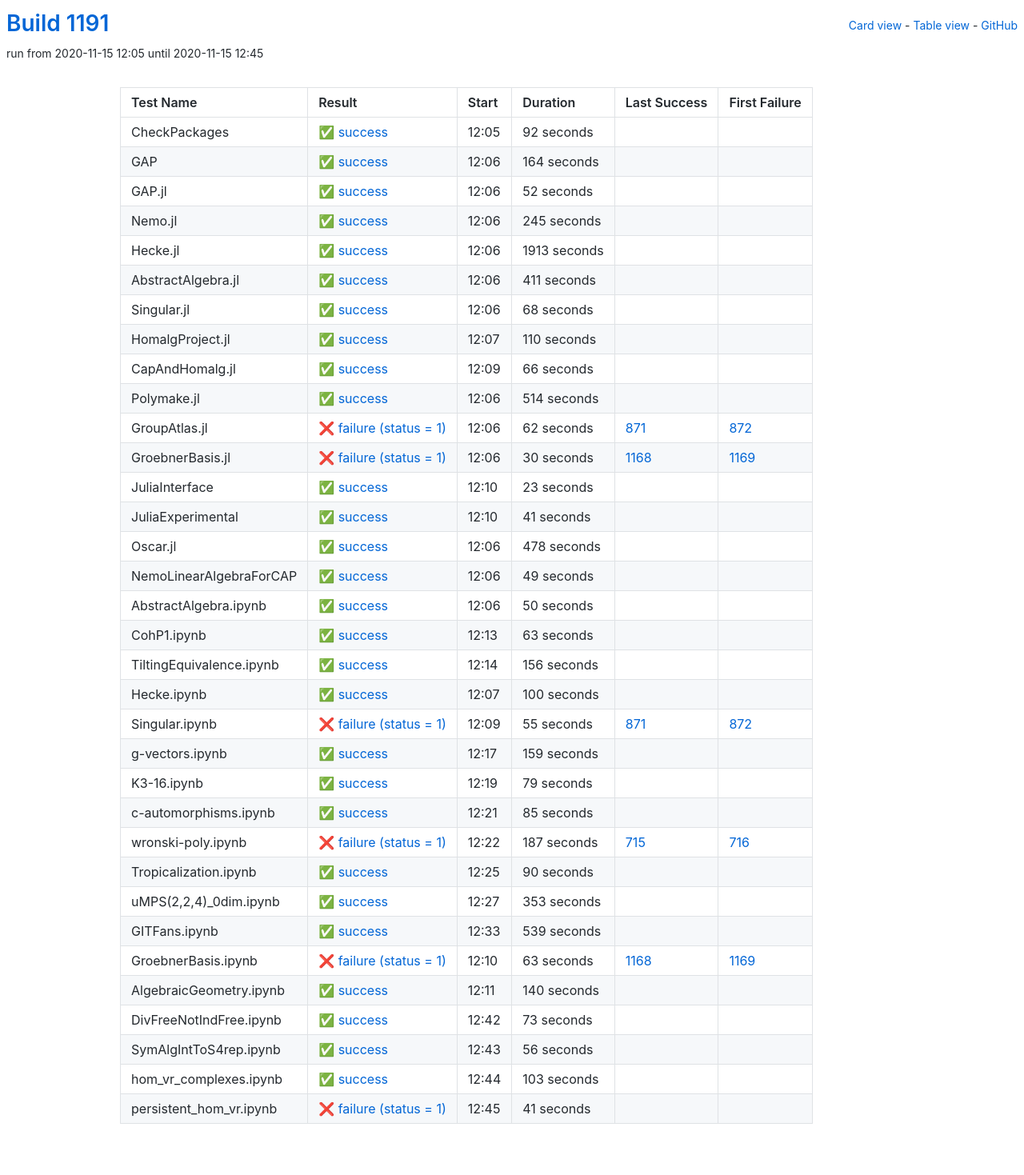
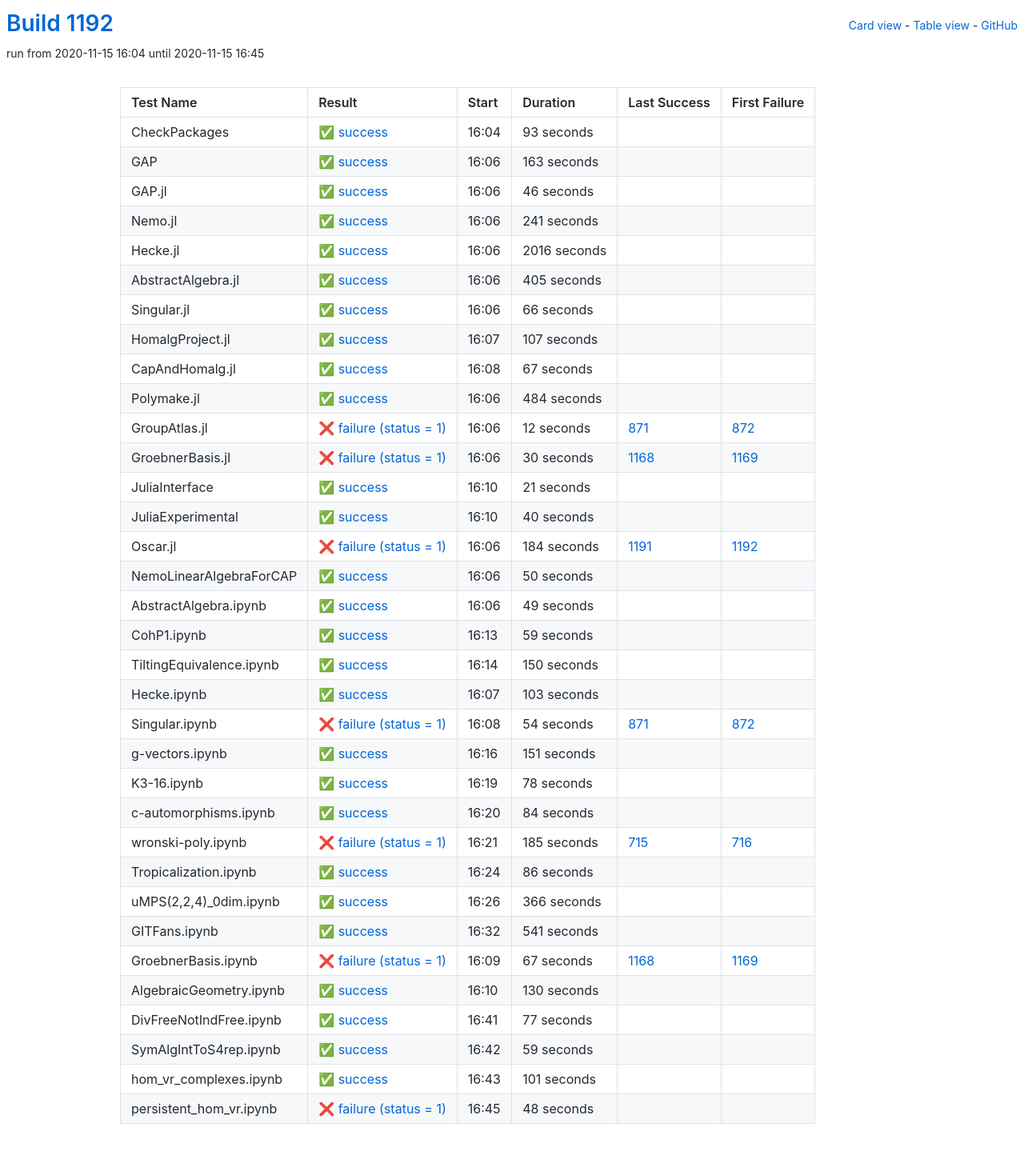
Before and after one commit to oscar-system/oscar-ci-status-stable, a Jekyll site: the page built from table.html, in a window 1280 px wide. Shown: the whole page at 80% size. Built offline with Jekyll 4.4.1, drawn with Linux system fonts in a browser that asks for light colours.

Commit message:
Build #1192

```diff
--- a/_data/ci.yml
+++ b/_data/ci.yml
@@ -1,6 +1,6 @@
 ---
-build: 1191
-build_url: https://oscarci.mathematik.uni-kl.de/job/oscar-stable/1191/
+build: 1192
+build_url: https://oscarci.mathematik.uni-kl.de/job/oscar-stable/1192/
 job: oscar-stable
 organization: oscar-system
 repo: oscar-ci-status-stable
@@ -8,104 +8,80 @@ repourl: https://github.com/oscar-system/oscar-ci-status-stable
 tests:
 - name: CheckPackages
   id: checkpackages
-  log: https://oscarci.mathematik.uni-kl.de/job/oscar-stable/1191/artifact/logs/build-1191/CheckPackages.log
-  start: 2020-11-15 12:05
+  log: https://oscarci.mathematik.uni-kl.de/job/oscar-stable/1192/artifact/logs/build-1192/CheckPackages.log
+  start: 2020-11-15 16:04
   success: true
   exitcode: 0
   status: success
-  duration: 92
+  duration: 93
   last_success: false
   last_success_url:
   first_failure: false
   first_failure_url:
 - name: GAP
   id: gap
-  log: https://oscarci.mathematik.uni-kl.de/job/oscar-stable/1191/artifact/logs/build-1191/GAP.log
-  start: 2020-11-15 12:06
+  log: https://oscarci.mathematik.uni-kl.de/job/oscar-stable/1192/artifact/logs/build-1192/GAP.log
+  start: 2020-11-15 16:06
   success: true
   exitcode: 0
   status: success
-  duration: 164
+  duration: 163
   last_success: false
   last_success_url:
   first_failure: false
   first_failure_url:
 - name: GAP.jl
   id: gap-jl
-  log: https://oscarci.mathematik.uni-kl.de/job/oscar-stable/1191/artifact/logs/build-1191/GAP.jl.log
-  start: 2020-11-15 12:06
+  log: https://oscarci.mathematik.uni-kl.de/job/oscar-stable/1192/artifact/logs/build-1192/GAP.jl.log
+  start: 2020-11-15 16:06
   success: true
   exitcode: 0
   status: success
-  duration: 52
+  duration: 46
   last_success: false
   last_success_url:
   first_failure: false
   first_failure_url:
 - name: Nemo.jl
   id: nemo-jl
-  log: https://oscarci.mathematik.uni-kl.de/job/oscar-stable/1191/artifact/logs/build-1191/Nemo.jl.log
-  start: 2020-11-15 12:06
+  log: https://oscarci.mathematik.uni-kl.de/job/oscar-stable/1192/artifact/logs/build-1192/Nemo.jl.log
+  start: 2020-11-15 16:06
   success: true
   exitcode: 0
   status: success
-  duration: 245
+  duration: 241
   last_success: false
   last_success_url:
   first_failure: false
   first_failure_url:
 - name: Hecke.jl
   id: hecke-jl
-  log: https://oscarci.mathematik.uni-kl.de/job/oscar-stable/1191/artifact/logs/build-1191/Hecke.jl.log
-  start: 2020-11-15 12:06
+  log: https://oscarci.mathematik.uni-kl.de/job/oscar-stable/1192/artifact/logs/build-1192/Hecke.jl.log
+  start: 2020-11-15 16:06
   success: true
   exitcode: 0
   status: success
-  duration: 1913
+  duration: 2016
   last_success: false
   last_success_url:
   first_failure: false
   first_failure_url:
 - name: AbstractAlgebra.jl
   id: abstractalgebra-jl
-  log: https://oscarci.mathematik.uni-kl.de/job/oscar-stable/1191/artifact/logs/build-1191/AbstractAlgebra.jl.log
-  start: 2020-11-15 12:06
+  log: https://oscarci.mathematik.uni-kl.de/job/oscar-stable/1192/artifact/logs/build-1192/AbstractAlgebra.jl.log
+  start: 2020-11-15 16:06
   success: true
   exitcode: 0
   status: success
-  duration: 411
+  duration: 405
   last_success: false
   last_success_url:
   first_failure: false
   first_failure_url:
 - name: Singular.jl
   id: singular-jl
-  log: https://oscarci.mathematik.uni-kl.de/job/oscar-stable/1191/artifact/logs/build-1191/Singular.jl.log
-  start: 2020-11-15 12:06
-  success: true
-  exitcode: 0
-  status: success
-  duration: 68
-  last_success: false
-  last_success_url:
-  first_failure: false
-  first_failure_url:
-- name: HomalgProject.jl
-  id: homalgproject-jl
-  log: https://oscarci.mathematik.uni-kl.de/job/oscar-stable/1191/artifact/logs/build-1191/HomalgProject.jl.log
-  start: 2020-11-15 12:07
-  success: true
-  exitcode: 0
-  status: success
-  duration: 110
-  last_success: false
-  last_success_url:
-  first_failure: false
-  first_failure_url:
-- name: CapAndHomalg.jl
-  id: capandhomalg-jl
-  log: https://oscarci.mathematik.uni-kl.de/job/oscar-stable/1191/artifact/logs/build-1191/CapAndHomalg.jl.log
-  start: 2020-11-15 12:09
+  log: https://oscarci.mathematik.uni-kl.de/job/oscar-stable/1192/artifact/logs/build-1192/Singular.jl.log
+  start: 2020-11-15 16:06
   success: true
   exitcode: 0
   status: success
@@ -114,34 +90,58 @@ tests:
   last_success_url:
   first_failure: false
   first_failure_url:
-- name: Polymake.jl
-  id: polymake-jl
-  log: https://oscarci.mathematik.uni-kl.de/job/oscar-stable/1191/artifact/logs/build-1191/Polymake.jl.log
-  start: 2020-11-15 12:06
+- name: HomalgProject.jl
+  id: homalgproject-jl
+  log: https://oscarci.mathematik.uni-kl.de/job/oscar-stable/1192/artifact/logs/build-1192/HomalgProject.jl.log
+  start: 2020-11-15 16:07
   success: true
   exitcode: 0
   status: success
-  duration: 514
+  duration: 107
+  last_success: false
+  last_success_url:
+  first_failure: false
+  first_failure_url:
+- name: CapAndHomalg.jl
+  id: capandhomalg-jl
+  log: https://oscarci.mathematik.uni-kl.de/job/oscar-stable/1192/artifact/logs/build-1192/CapAndHomalg.jl.log
+  start: 2020-11-15 16:08
+  success: true
+  exitcode: 0
+  status: success
+  duration: 67
+  last_success: false
+  last_success_url:
+  first_failure: false
+  first_failure_url:
+- name: Polymake.jl
+  id: polymake-jl
+  log: https://oscarci.mathematik.uni-kl.de/job/oscar-stable/1192/artifact/logs/build-1192/Polymake.jl.log
+  start: 2020-11-15 16:06
+  success: true
+  exitcode: 0
+  status: success
+  duration: 484
   last_success: false
   last_success_url:
   first_failure: false
   first_failure_url:
 - name: GroupAtlas.jl
   id: groupatlas-jl
-  log: https://oscarci.mathematik.uni-kl.de/job/oscar-stable/1191/artifact/logs/build-1191/GroupAtlas.jl.log
-  start: 2020-11-15 12:06
+  log: https://oscarci.mathematik.uni-kl.de/job/oscar-stable/1192/artifact/logs/build-1192/GroupAtlas.jl.log
+  start: 2020-11-15 16:06
   success: false
   exitcode: 1
   status: failure
-  duration: 62
+  duration: 12
   last_success: 871
   last_success_url: https://oscarci.mathematik.uni-kl.de/job/oscar-stable/871/
   first_failure: 872
   first_failure_url: https://oscarci.mathematik.uni-kl.de/job/oscar-stable/872/
 - name: GroebnerBasis.jl
   id: groebnerbasis-jl
-  log: https://oscarci.mathematik.uni-kl.de/job/oscar-stable/1191/artifact/logs/build-1191/GroebnerBasis.jl.log
-  start: 2020-11-15 12:06
+  log: https://oscarci.mathematik.uni-kl.de/job/oscar-stable/1192/artifact/logs/build-1192/GroebnerBasis.jl.log
+  start: 2020-11-15 16:06
   success: false
   exitcode: 1
   status: failure
@@ -152,44 +152,56 @@ tests:
   first_failure_url: https://oscarci.mathematik.uni-kl.de/job/oscar-stable/1169/
 - name: JuliaInterface
   id: juliainterface
-  log: https://oscarci.mathematik.uni-kl.de/job/oscar-stable/1191/artifact/logs/build-1191/JuliaInterface.log
-  start: 2020-11-15 12:10
+  log: https://oscarci.mathematik.uni-kl.de/job/oscar-stable/1192/artifact/logs/build-1192/JuliaInterface.log
+  start: 2020-11-15 16:10
   success: true
   exitcode: 0
   status: success
-  duration: 23
+  duration: 21
   last_success: false
   last_success_url:
   first_failure: false
   first_failure_url:
 - name: JuliaExperimental
   id: juliaexperimental
-  log: https://oscarci.mathematik.uni-kl.de/job/oscar-stable/1191/artifact/logs/build-1191/JuliaExperimental.log
-  start: 2020-11-15 12:10
+  log: https://oscarci.mathematik.uni-kl.de/job/oscar-stable/1192/artifact/logs/build-1192/JuliaExperimental.log
+  start: 2020-11-15 16:10
   success: true
   exitcode: 0
   status: success
-  duration: 41
+  duration: 40
   last_success: false
   last_success_url:
   first_failure: false
   first_failure_url:
 - name: Oscar.jl
   id: oscar-jl
-  log: https://oscarci.mathematik.uni-kl.de/job/oscar-stable/1191/artifact/logs/build-1191/Oscar.jl.log
-  start: 2020-11-15 12:06
+  log: https://oscarci.mathematik.uni-kl.de/job/oscar-stable/1192/artifact/logs/build-1192/Oscar.jl.log
+  start: 2020-11-15 16:06
+  success: false
+  exitcode: 1
+  status: failure
+  duration: 184
+  last_success: 1191
+  last_success_url: https://oscarci.mathematik.uni-kl.de/job/oscar-stable/1191/
+  first_failure: 1192
+  first_failure_url: https://oscarci.mathematik.uni-kl.de/job/oscar-stable/1192/
+- name: NemoLinearAlgebraForCAP
+  id: nemolinearalgebraforcap
+  log: https://oscarci.mathematik.uni-kl.de/job/oscar-stable/1192/artifact/logs/build-1192/NemoLinearAlgebraForCAP.log
+  start: 2020-11-15 16:06
   success: true
   exitcode: 0
   status: success
-  duration: 478
+  duration: 50
   last_success: false
   last_success_url:
   first_failure: false
   first_failure_url:
-- name: NemoLinearAlgebraForCAP
-  id: nemolinearalgebraforcap
-  log: https://oscarci.mathematik.uni-kl.de/job/oscar-stable/1191/artifact/logs/build-1191/NemoLinearAlgebraForCAP.log
-  start: 2020-11-15 12:06
+- name: AbstractAlgebra.ipynb
+  id: abstractalgebra-ipynb
+  log: https://oscarci.mathematik.uni-kl.de/job/oscar-stable/1192/artifact/logs/build-1192/AbstractAlgebra.ipynb.log
+  start: 2020-11-15 16:06
   success: true
   exitcode: 0
   status: success
@@ -198,202 +210,34 @@ tests:
   last_success_url:
   first_failure: false
   first_failure_url:
-- name: AbstractAlgebra.ipynb
-  id: abstractalgebra-ipynb
-  log: https://oscarci.mathematik.uni-kl.de/job/oscar-stable/1191/artifact/logs/build-1191/AbstractAlgebra.ipynb.log
-  start: 2020-11-15 12:06
+- name: CohP1.ipynb
+  id: cohp1-ipynb
+  log: https://oscarci.mathematik.uni-kl.de/job/oscar-stable/1192/artifact/logs/build-1192/CohP1.ipynb.log
+  start: 2020-11-15 16:13
   success: true
   exitcode: 0
   status: success
-  duration: 50
-  last_success: false
-  last_success_url:
-  first_failure: false
-  first_failure_url:
-- name: CohP1.ipynb
-  id: cohp1-ipynb
-  log: https://oscarci.mathematik.uni-kl.de/job/oscar-stable/1191/artifact/logs/build-1191/CohP1.ipynb.log
-  start: 2020-11-15 12:13
-  success: true
-  exitcode: 0
-  status: success
-  duration: 63
+  duration: 59
   last_success: false
   last_success_url:
   first_failure: false
   first_failure_url:
 - name: TiltingEquivalence.ipynb
   id: tiltingequivalence-ipynb
-  log: https://oscarci.mathematik.uni-kl.de/job/oscar-stable/1191/artifact/logs/build-1191/TiltingEquivalence.ipynb.log
-  start: 2020-11-15 12:14
+  log: https://oscarci.mathematik.uni-kl.de/job/oscar-stable/1192/artifact/logs/build-1192/TiltingEquivalence.ipynb.log
+  start: 2020-11-15 16:14
   success: true
   exitcode: 0
   status: success
-  duration: 156
+  duration: 150
   last_success: false
   last_success_url:
   first_failure: false
   first_failure_url:
 - name: Hecke.ipynb
   id: hecke-ipynb
-  log: https://oscarci.mathematik.uni-kl.de/job/oscar-stable/1191/artifact/logs/build-1191/Hecke.ipynb.log
-  start: 2020-11-15 12:07
-  success: true
-  exitcode: 0
-  status: success
-  duration: 100
-  last_success: false
-  last_success_url:
-  first_failure: false
-  first_failure_url:
-- name: Singular.ipynb
-  id: singular-ipynb
-  log: https://oscarci.mathematik.uni-kl.de/job/oscar-stable/1191/artifact/logs/build-1191/Singular.ipynb.log
-  start: 2020-11-15 12:09
-  success: false
-  exitcode: 1
-  status: failure
-  duration: 55
-  last_success: 871
-  last_success_url: https://oscarci.mathematik.uni-kl.de/job/oscar-stable/871/
-  first_failure: 872
-  first_failure_url: https://oscarci.mathematik.uni-kl.de/job/oscar-stable/872/
-- name: g-vectors.ipynb
-  id: g-vectors-ipynb
-  log: https://oscarci.mathematik.uni-kl.de/job/oscar-stable/1191/artifact/logs/build-1191/g-vectors.ipynb.log
-  start: 2020-11-15 12:17
-  success: true
-  exitcode: 0
-  status: success
-  duration: 159
-  last_success: false
-  last_success_url:
-  first_failure: false
-  first_failure_url:
-- name: K3-16.ipynb
-  id: k3-16-ipynb
-  log: https://oscarci.mathematik.uni-kl.de/job/oscar-stable/1191/artifact/logs/build-1191/K3-16.ipynb.log
-  start: 2020-11-15 12:19
-  success: true
-  exitcode: 0
-  status: success
-  duration: 79
-  last_success: false
-  last_success_url:
-  first_failure: false
-  first_failure_url:
-- name: c-automorphisms.ipynb
-  id: c-automorphisms-ipynb
-  log: https://oscarci.mathematik.uni-kl.de/job/oscar-stable/1191/artifact/logs/build-1191/c-automorphisms.ipynb.log
-  start: 2020-11-15 12:21
-  success: true
-  exitcode: 0
-  status: success
-  duration: 85
-  last_success: false
-  last_success_url:
-  first_failure: false
-  first_failure_url:
-- name: wronski-poly.ipynb
-  id: wronski-poly-ipynb
-  log: https://oscarci.mathematik.uni-kl.de/job/oscar-stable/1191/artifact/logs/build-1191/wronski-poly.ipynb.log
-  start: 2020-11-15 12:22
-  success: false
-  exitcode: 1
-  status: failure
-  duration: 187
-  last_success: 715
-  last_success_url: https://oscarci.mathematik.uni-kl.de/job/oscar-stable/715/
-  first_failure: 716
-  first_failure_url: https://oscarci.mathematik.uni-kl.de/job/oscar-stable/716/
-- name: Tropicalization.ipynb
-  id: tropicalization-ipynb
-  log: https://oscarci.mathematik.uni-kl.de/job/oscar-stable/1191/artifact/logs/build-1191/Tropicalization.ipynb.log
-  start: 2020-11-15 12:25
-  success: true
-  exitcode: 0
-  status: success
-  duration: 90
-  last_success: false
-  last_success_url:
-  first_failure: false
-  first_failure_url:
-- name: uMPS(2,2,4)_0dim.ipynb
-  id: umps-2-2-4-0dim-ipynb
-  log: https://oscarci.mathematik.uni-kl.de/job/oscar-stable/1191/artifact/logs/build-1191/uMPS-2-2-4-_0dim.ipynb.log
-  start: 2020-11-15 12:27
-  success: true
-  exitcode: 0
-  status: success
-  duration: 353
-  last_success: false
-  last_success_url:
-  first_failure: false
-  first_failure_url:
-- name: GITFans.ipynb
-  id: gitfans-ipynb
-  log: https://oscarci.mathematik.uni-kl.de/job/oscar-stable/1191/artifact/logs/build-1191/GITFans.ipynb.log
-  start: 2020-11-15 12:33
-  success: true
-  exitcode: 0
-  status: success
-  duration: 539
-  last_success: false
-  last_success_url:
-  first_failure: false
-  first_failure_url:
-- name: GroebnerBasis.ipynb
-  id: groebnerbasis-ipynb
-  log: https://oscarci.mathematik.uni-kl.de/job/oscar-stable/1191/artifact/logs/build-1191/GroebnerBasis.ipynb.log
-  start: 2020-11-15 12:10
-  success: false
-  exitcode: 1
-  status: failure
-  duration: 63
-  last_success: 1168
-  last_success_url: https://oscarci.mathematik.uni-kl.de/job/oscar-stable/1168/
-  first_failure: 1169
-  first_failure_url: https://oscarci.mathematik.uni-kl.de/job/oscar-stable/1169/
-- name: AlgebraicGeometry.ipynb
-  id: algebraicgeometry-ipynb
-  log: https://oscarci.mathematik.uni-kl.de/job/oscar-stable/1191/artifact/logs/build-1191/AlgebraicGeometry.ipynb.log
-  start: 2020-11-15 12:11
-  success: true
-  exitcode: 0
-  status: success
-  duration: 140
-  last_success: false
-  last_success_url:
-  first_failure: false
-  first_failure_url:
-- name: DivFreeNotIndFree.ipynb
-  id: divfreenotindfree-ipynb
-  log: https://oscarci.mathematik.uni-kl.de/job/oscar-stable/1191/artifact/logs/build-1191/DivFreeNotIndFree.ipynb.log
-  start: 2020-11-15 12:42
-  success: true
-  exitcode: 0
-  status: success
-  duration: 73
-  last_success: false
-  last_success_url:
-  first_failure: false
-  first_failure_url:
-- name: SymAlgIntToS4rep.ipynb
-  id: symalginttos4rep-ipynb
-  log: https://oscarci.mathematik.uni-kl.de/job/oscar-stable/1191/artifact/logs/build-1191/SymAlgIntToS4rep.ipynb.log
-  start: 2020-11-15 12:43
-  success: true
-  exitcode: 0
-  status: success
-  duration: 56
-  last_success: false
-  last_success_url:
-  first_failure: false
-  first_failure_url:
-- name: hom_vr_complexes.ipynb
-  id: hom-vr-complexes-ipynb
-  log: https://oscarci.mathematik.uni-kl.de/job/oscar-stable/1191/artifact/logs/build-1191/hom_vr_complexes.ipynb.log
-  start: 2020-11-15 12:44
+  log: https://oscarci.mathematik.uni-kl.de/job/oscar-stable/1192/artifact/logs/build-1192/Hecke.ipynb.log
+  start: 2020-11-15 16:07
   success: true
   exitcode: 0
   status: success
@@ -402,15 +246,171 @@ tests:
   last_success_url:
   first_failure: false
   first_failure_url:
-- name: persistent_hom_vr.ipynb
-  id: persistent-hom-vr-ipynb
-  log: https://oscarci.mathematik.uni-kl.de/job/oscar-stable/1191/artifact/logs/build-1191/persistent_hom_vr.ipynb.log
-  start: 2020-11-15 12:45
+- name: Singular.ipynb
+  id: singular-ipynb
+  log: https://oscarci.mathematik.uni-kl.de/job/oscar-stable/1192/artifact/logs/build-1192/Singular.ipynb.log
+  start: 2020-11-15 16:08
   success: false
   exitcode: 1
   status: failure
-  duration: 41
+  duration: 54
+  last_success: 871
+  last_success_url: https://oscarci.mathematik.uni-kl.de/job/oscar-stable/871/
+  first_failure: 872
+  first_failure_url: https://oscarci.mathematik.uni-kl.de/job/oscar-stable/872/
+- name: g-vectors.ipynb
+  id: g-vectors-ipynb
+  log: https://oscarci.mathematik.uni-kl.de/job/oscar-stable/1192/artifact/logs/build-1192/g-vectors.ipynb.log
+  start: 2020-11-15 16:16
+  success: true
+  exitcode: 0
+  status: success
+  duration: 151
   last_success: false
   last_success_url:
   first_failure: false
   first_failure_url:
+- name: K3-16.ipynb
+  id: k3-16-ipynb
+  log: https://oscarci.mathematik.uni-kl.de/job/oscar-stable/1192/artifact/logs/build-1192/K3-16.ipynb.log
+  start: 2020-11-15 16:19
+  success: true
+  exitcode: 0
+  status: success
+  duration: 78
+  last_success: false
+  last_success_url:
+  first_failure: false
+  first_failure_url:
+- name: c-automorphisms.ipynb
+  id: c-automorphisms-ipynb
+  log: https://oscarci.mathematik.uni-kl.de/job/oscar-stable/1192/artifact/logs/build-1192/c-automorphisms.ipynb.log
+  start: 2020-11-15 16:20
+  success: true
+  exitcode: 0
+  status: success
+  duration: 84
+  last_success: false
+  last_success_url:
+  first_failure: false
+  first_failure_url:
+- name: wronski-poly.ipynb
+  id: wronski-poly-ipynb
+  log: https://oscarci.mathematik.uni-kl.de/job/oscar-stable/1192/artifact/logs/build-1192/wronski-poly.ipynb.log
+  start: 2020-11-15 16:21
+  success: false
+  exitcode: 1
+  status: failure
+  duration: 185
+  last_success: 715
+  last_success_url: https://oscarci.mathematik.uni-kl.de/job/oscar-stable/715/
+  first_failure: 716
+  first_failure_url: https://oscarci.mathematik.uni-kl.de/job/oscar-stable/716/
+- name: Tropicalization.ipynb
+  id: tropicalization-ipynb
+  log: https://oscarci.mathematik.uni-kl.de/job/oscar-stable/1192/artifact/logs/build-1192/Tropicalization.ipynb.log
+  start: 2020-11-15 16:24
+  success: true
+  exitcode: 0
+  status: success
+  duration: 86
+  last_success: false
+  last_success_url:
+  first_failure: false
+  first_failure_url:
+- name: uMPS(2,2,4)_0dim.ipynb
+  id: umps-2-2-4-0dim-ipynb
+  log: https://oscarci.mathematik.uni-kl.de/job/oscar-stable/1192/artifact/logs/build-1192/uMPS-2-2-4-_0dim.ipynb.log
+  start: 2020-11-15 16:26
+  success: true
+  exitcode: 0
+  status: success
+  duration: 366
+  last_success: false
+  last_success_url:
+  first_failure: false
+  first_failure_url:
+- name: GITFans.ipynb
+  id: gitfans-ipynb
+  log: https://oscarci.mathematik.uni-kl.de/job/oscar-stable/1192/artifact/logs/build-1192/GITFans.ipynb.log
+  start: 2020-11-15 16:32
+  success: true
+  exitcode: 0
+  status: success
+  duration: 541
+  last_success: false
+  last_success_url:
+  first_failure: false
+  first_failure_url:
+- name: GroebnerBasis.ipynb
+  id: groebnerbasis-ipynb
+  log: https://oscarci.mathematik.uni-kl.de/job/oscar-stable/1192/artifact/logs/build-1192/GroebnerBasis.ipynb.log
+  start: 2020-11-15 16:09
+  success: false
+  exitcode: 1
+  status: failure
+  duration: 67
+  last_success: 1168
+  last_success_url: https://oscarci.mathematik.uni-kl.de/job/oscar-stable/1168/
+  first_failure: 1169
+  first_failure_url: https://oscarci.mathematik.uni-kl.de/job/oscar-stable/1169/
+- name: AlgebraicGeometry.ipynb
+  id: algebraicgeometry-ipynb
+  log: https://oscarci.mathematik.uni-kl.de/job/oscar-stable/1192/artifact/logs/build-1192/AlgebraicGeometry.ipynb.log
+  start: 2020-11-15 16:10
+  success: true
+  exitcode: 0
+  status: success
+  duration: 130
+  last_success: false
+  last_success_url:
+  first_failure: false
+  first_failure_url:
+- name: DivFreeNotIndFree.ipynb
+  id: divfreenotindfree-ipynb
+  log: https://oscarci.mathematik.uni-kl.de/job/oscar-stable/1192/artifact/logs/build-1192/DivFreeNotIndFree.ipynb.log
+  start: 2020-11-15 16:41
+  success: true
+  exitcode: 0
+  status: success
+  duration: 77
+  last_success: false
+  last_success_url:
+  first_failure: false
+  first_failure_url:
+- name: SymAlgIntToS4rep.ipynb
+  id: symalginttos4rep-ipynb
+  log: https://oscarci.mathematik.uni-kl.de/job/oscar-stable/1192/artifact/logs/build-1192/SymAlgIntToS4rep.ipynb.log
+  start: 2020-11-15 16:42
+  success: true
+  exitcode: 0
+  status: success
+  duration: 59
+  last_success: false
+  last_success_url:
+  first_failure: false
+  first_failure_url:
+- name: hom_vr_complexes.ipynb
+  id: hom-vr-complexes-ipynb
+  log: https://oscarci.mathematik.uni-kl.de/job/oscar-stable/1192/artifact/logs/build-1192/hom_vr_complexes.ipynb.log
+  start: 2020-11-15 16:43
+  success: true
+  exitcode: 0
+  status: success
+  duration: 101
+  last_success: false
+  last_success_url:
+  first_failure: false
+  first_failure_url:
+- name: persistent_hom_vr.ipynb
+  id: persistent-hom-vr-ipynb
+  log: https://oscarci.mathematik.uni-kl.de/job/oscar-stable/1192/artifact/logs/build-1192/persistent_hom_vr.ipynb.log
+  start: 2020-11-15 16:45
+  success: false
+  exitcode: 1
+  status: failure
+  duration: 48
+  last_success: false
+  last_success_url:
+  first_failure: false
+  first_failure_url:
```
Also changed, not shown: README.md.
